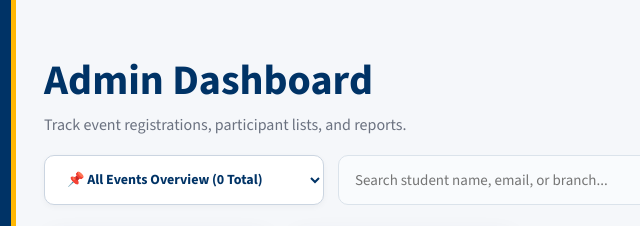
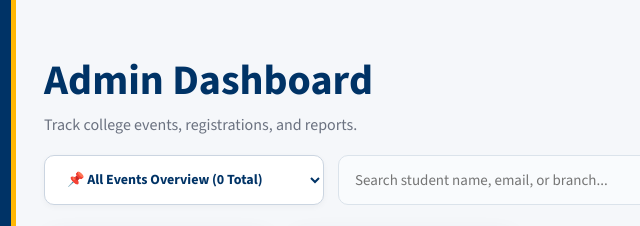
Before and after one commit to KaveriJadhao/CampusPulse, a plain HTML site: page Frontend/html/admin-dashboard.html in a window 1280 px wide. Shown: the top 226 px of the page, 244-884 px from the left. Drawn offline with nearby package versions, Linux system fonts and the light colour scheme; no server answers; sample sign-in values are in the browser's storage.

Commit message:
Rename feature to Event Analytics for Forum Admin in sidebar and page titles

```diff
--- a/Frontend/html/admin-dashboard.html
+++ b/Frontend/html/admin-dashboard.html
@@ -36,8 +36,8 @@
   <main class="main">
     <section class="welcome">
       <div>
-        <h1>Admin Dashboard</h1>
-        <p>Track event registrations, participant lists, and reports.</p>
+        <h1 id="adminPageHeading">Event Analytics & Reports</h1>
+        <p id="adminPageSubheading">Track event registrations, participant lists, and reports.</p>
       </div>
     </section>
 
--- a/Frontend/js/script.js
+++ b/Frontend/js/script.js
@@ -926,6 +926,19 @@ if (totalEvents && totalRegistrations && registrationsList) {
 }
 
 async function loadAdminDashboard() {
+  const adminPageHeading = document.getElementById("adminPageHeading");
+  const adminPageSubheading = document.getElementById("adminPageSubheading");
+
+  if (user?.role === "forum-admin") {
+    if (adminPageHeading) adminPageHeading.textContent = "Event Analytics & Reports";
+    if (adminPageSubheading) adminPageSubheading.textContent = "Track forum event registrations, participants, and reports.";
+    document.title = "CampusPulse | Event Analytics";
+  } else {
+    if (adminPageHeading) adminPageHeading.textContent = "Admin Dashboard";
+    if (adminPageSubheading) adminPageSubheading.textContent = "Track college events, registrations, and reports.";
+    document.title = "CampusPulse | Admin Dashboard";
+  }
+
   try {
     const [eventsRes, regsRes] = await Promise.allSettled([
       fetch(`${API}/events`).then((r) => r.json()),
@@ -1648,6 +1661,9 @@ if (user) {
     removeElement(eventsLink);
     removeElement(registrationsLink);
     removeElement(certificatesLink);
+    if (adminDashboardLink) {
+      adminDashboardLink.textContent = "Event Analytics";
+    }
   }
 
   if (user.role === "college-admin") {
```
